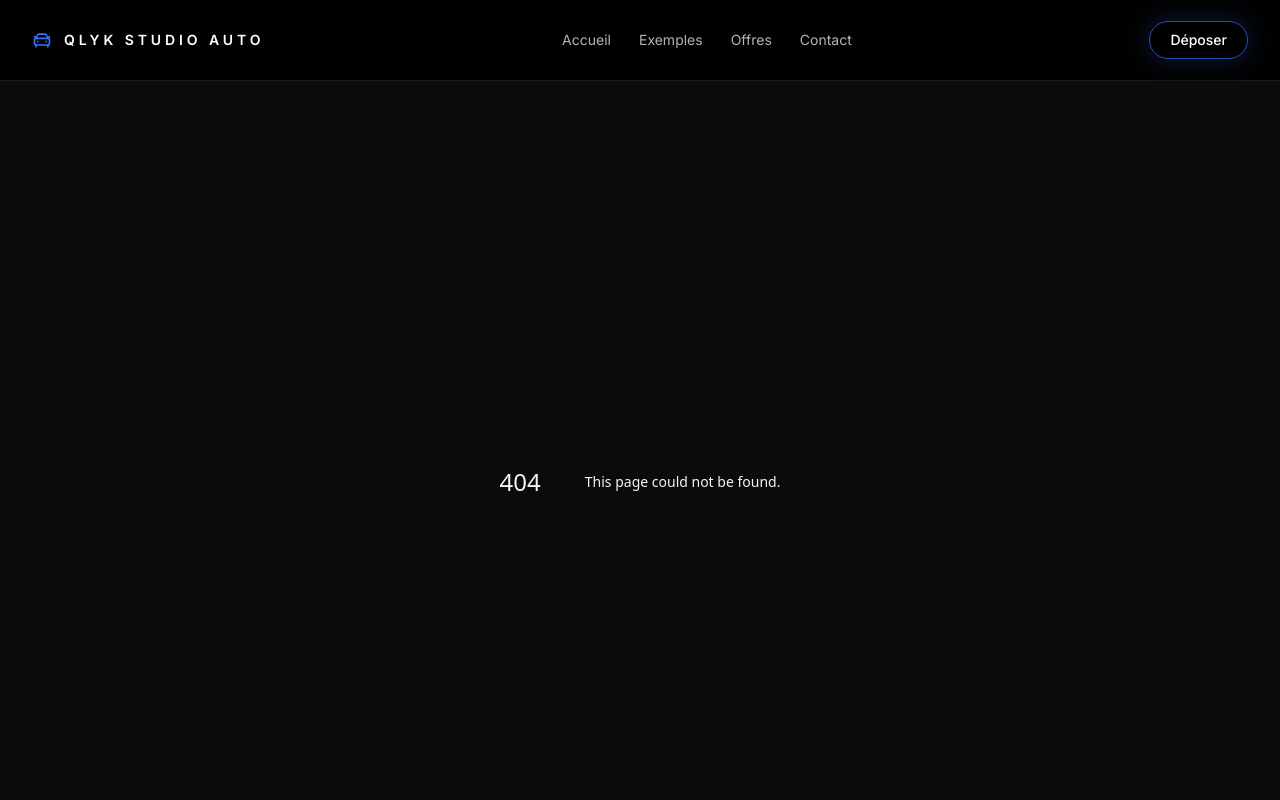
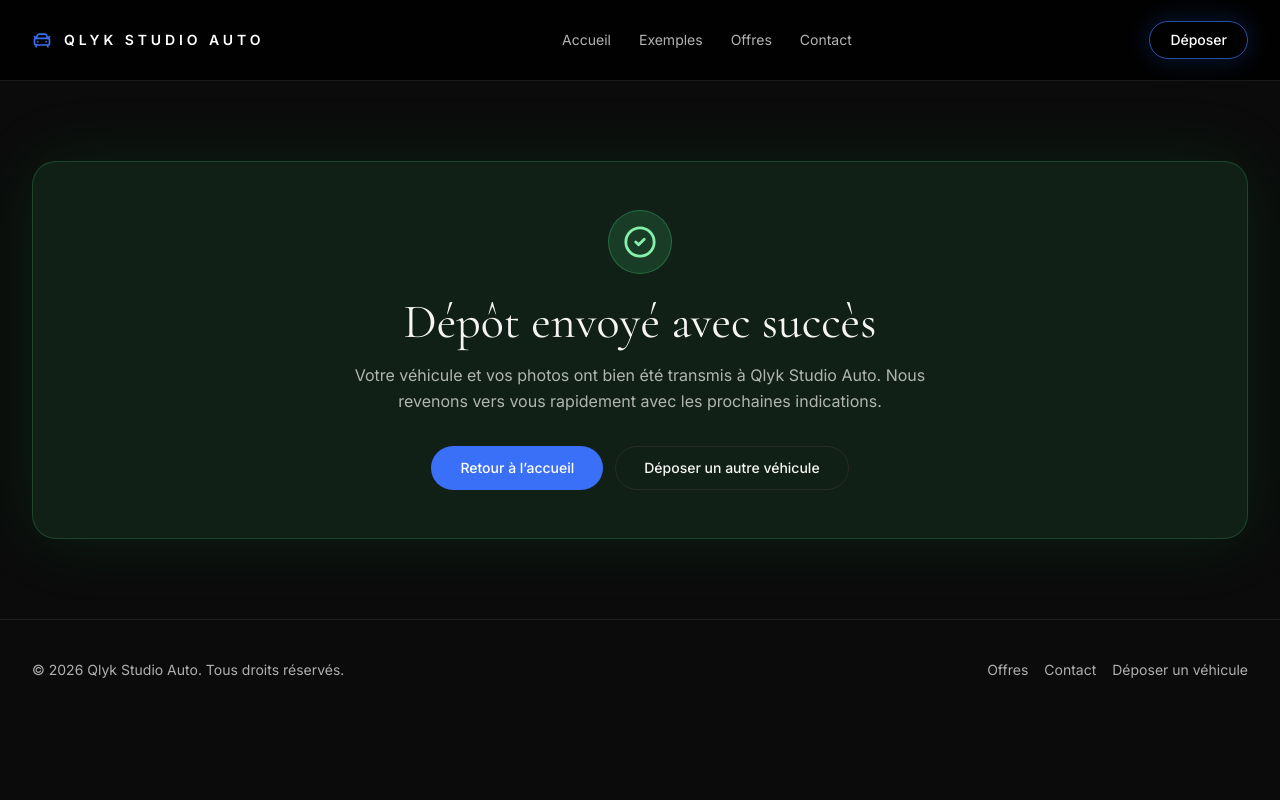
Before and after one commit to arnaudcrestey/qlyk-studio-auto, a Next.js app: page /deposer-un-vehicule/succes in a window 1280 px wide. Before the commit this address had no page. Shown: the top 800 px of the page. Built offline with nearby package versions, Linux system fonts and the light colour scheme.

Commit message:
Create page.tsx

```diff
--- /dev/null
+++ b/app/deposer-un-vehicule/succes/page.tsx
@@ -0,0 +1,40 @@
+import Link from 'next/link';
+import { CheckCircle2 } from 'lucide-react';
+import { Button } from '@/components/ui/button';
+
+export default function DepotVehiculeSuccesPage() {
+  return (
+    <section className="section-spacing">
+      <div className="container-premium max-w-3xl">
+        <div className="rounded-3xl border border-green-400/20 bg-green-400/10 p-8 text-center shadow-[0_0_70px_rgba(34,197,94,0.12)] sm:p-12">
+          <div className="mx-auto flex h-16 w-16 items-center justify-center rounded-full border border-green-400/30 bg-green-400/15 text-green-300">
+            <CheckCircle2 size={34} />
+          </div>
+
+          <h1 className="mt-6 font-serif text-4xl text-foreground sm:text-5xl">
+            Dépôt envoyé avec succès
+          </h1>
+
+          <p className="mx-auto mt-4 max-w-xl text-base leading-relaxed text-foreground/70">
+            Votre véhicule et vos photos ont bien été transmis à Qlyk Studio Auto.
+            Nous revenons vers vous rapidement avec les prochaines indications.
+          </p>
+
+          <div className="mt-8 flex flex-col justify-center gap-3 sm:flex-row">
+            <Button asChild className="rounded-full px-7">
+              <Link href="/">
+                Retour à l’accueil
+              </Link>
+            </Button>
+
+            <Button asChild variant="outline" className="rounded-full px-7">
+              <Link href="/deposer-un-vehicule">
+                Déposer un autre véhicule
+              </Link>
+            </Button>
+          </div>
+        </div>
+      </div>
+    </section>
+  );
+}
```
